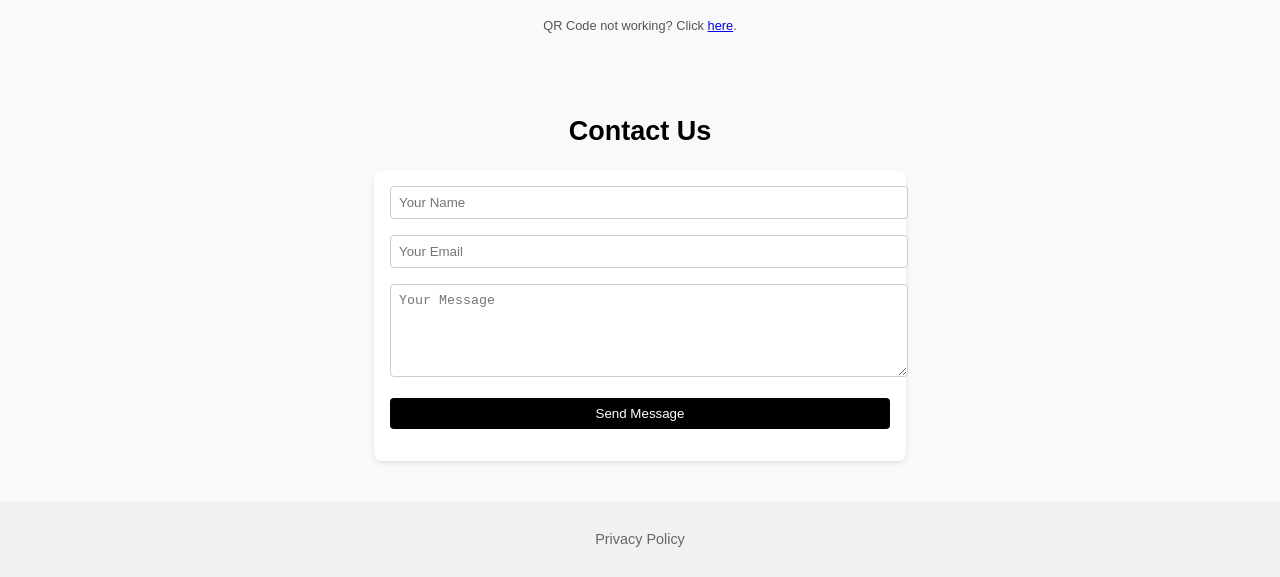
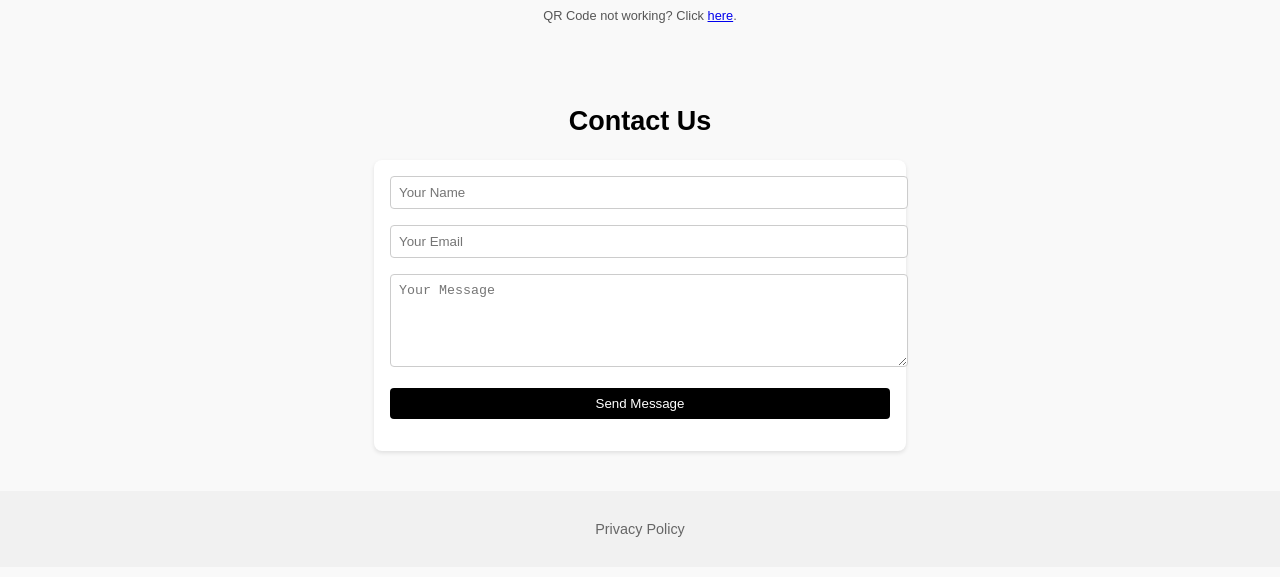
Before and after one commit to meal-match/website, a website: page index.html in a window 1280 px wide. Shown: the part 428-1005 px from the top of the page. Drawn offline with nearby package versions, Linux system fonts and the light colour scheme.

Commit message:
margin instead of pad

```diff
--- a/index.html
+++ b/index.html
@@ -118,7 +118,7 @@
 
     main {
       flex: 1;
-      padding-top: 100px;
+      margin-top: 80px;
     }
   </style>
 </head>
```
